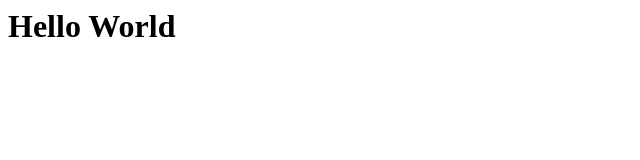
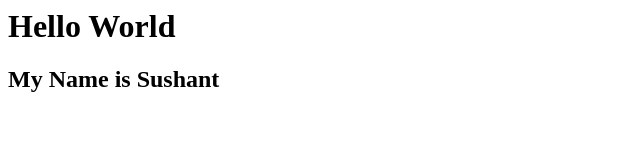
Before and after one commit to sushantkeni/testrepo2, a plain HTML site: page index.html in a window 1280 px wide. Shown: the whole page, without its empty margins (0-640 px from the left). Drawn offline with Linux system fonts and the light colour scheme.

Commit message:
This is the second commit

```diff
--- a/index.html
+++ b/index.html
@@ -5,6 +5,7 @@
     <body>
         <div>
             <h1>Hello World</h1>
+            <h2>My Name is Sushant</h2>
         </div>
     </body>
 </head>
```
Also changed, not shown: dir1/file1.txt (added).
